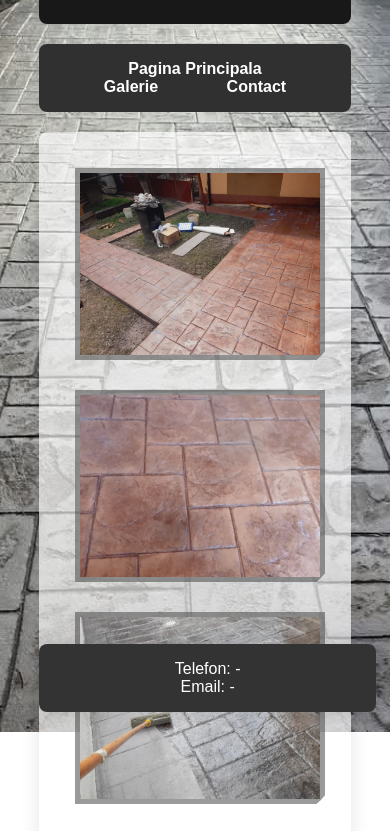
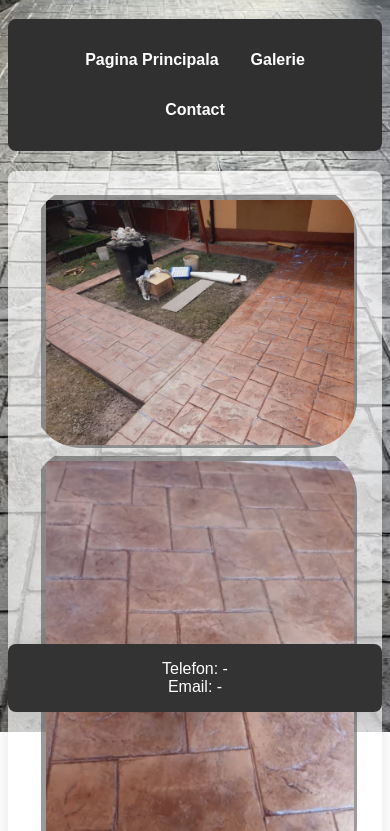
Before and after one commit to Linguss10/BetonAmprentat, a plain HTML site: page Galerie.html in a window 390 px wide. Shown: the part 112-943 px from the top of the page. Drawn offline with Linux system fonts and the light colour scheme.

Commit message:
Styles.css modificat pentru compatibilitatea la telefon

```diff
--- a/styles.css
+++ b/styles.css
@@ -1,13 +1,13 @@
 body {
+    padding-left: 10vw;
+    padding-right: 10vw;
+    margin: 0;
     font-family: Arial, sans-serif;
-    margin: 0;
-    padding: 0;
     color: #333;
-    border-left: 10vw solid transparent;
-    border-right: 10vw solid transparent;
 }
 
-h1{
+
+h1 {
     font-size: 34px;
 }
 
@@ -28,6 +28,9 @@ header {
 nav {
     background-color: #303030;
     color: #fff;
+    display: flex;
+    flex-wrap: wrap;
+    justify-content: center;
 }
 
 nav a {
@@ -41,8 +44,7 @@ nav a {
     cursor: pointer;
 }
 
-
-nav a::after{
+nav a::after {
     content: "";
     position: absolute;
     bottom: 8px;
@@ -52,25 +54,30 @@ nav a::after{
     background-color: #fff;
     border-radius: 8px;
     transition: 0.3s;
-    transition-timing-function: easy-in-out;
-    transform: scaleX(0)
+    transform: scaleX(0);
 }
-nav a:hover::after
-{
+
+nav a:hover::after {
     transform: scaleX(1);
 }
 
 section {
     max-width: 1500px;
+    margin: auto;
 }
 
 footer {
+    position: fixed;
+    bottom: 0;
+    left: 10vw;  /* același padding lateral ca body */
+    width: calc(100% - 20vw); /* 100% minus padding stânga+dreapta */
+    height: auto;
     background-color: #333;
     color: #fff;
-    position: fixed;
-    bottom: 0;
-
-    width: 78.3%;
+    text-align: center;
+    line-height: normal; /* pentru alinierea verticală */
+    box-sizing: border-box;
+    z-index: 1000;
 }
 
 .border-image {
@@ -89,31 +96,29 @@ footer {
     -webkit-filter: blur(0.5px);
 }
 
-
-p{
+p {
     font-size: 22px;
 }
 
-
-
-.gallery{
+.gallery {
     display: flex;
     flex-wrap: wrap;
     justify-content: center;
     max-width: 1500px;
+    margin: auto;
 }
 
-.image{
+.image {
     border-radius: 3rem;
     padding: 1.25rem;
     width: 277px;
     height: 182px;
     overflow: hidden;
-    cursor:pointer;
+    cursor: pointer;
     transition: 1s;
 }
 
-.image img{
+.image img {
     width: 100%;
     height: 100%;
     object-fit: cover;
@@ -121,7 +126,7 @@ p{
     transition: .2s linear;
 }
 
-.image:hover{
+.image:hover {
     transform: scale(1.25);
     box-shadow: 0 0 10px rgba(145, 90, 7, 0.507);
     background-position: center;
@@ -192,9 +197,39 @@ p{
     object-fit: cover;
 }
 
-@media (max-width:768px){
-    .popup-image img{
-        width:95%;
+/* 🔽 Mobile friendly adjustments */
+@media (max-width: 768px) {
+    body {
+        padding-left: 2vw !important;
+        padding-right: 2vw !important;
+    }
 
+    h1 {
+        font-size: 24px;
+    }
+
+    p {
+        font-size: 16px;
+    }
+
+    nav a {
+        padding: 0.5em;
+        margin: 0.5em;
+        font-size: 16px;
+    }
+
+    .image {
+        width: 90%;
+        height: auto;
+        padding: 0.5rem;
+    }
+
+    .popup-image img.content {
+        width: 90%;
+    }
+
+    footer {
+        left: 2vw !important;
+        width: calc(100% - 4vw) !important;
     }
 }
```
